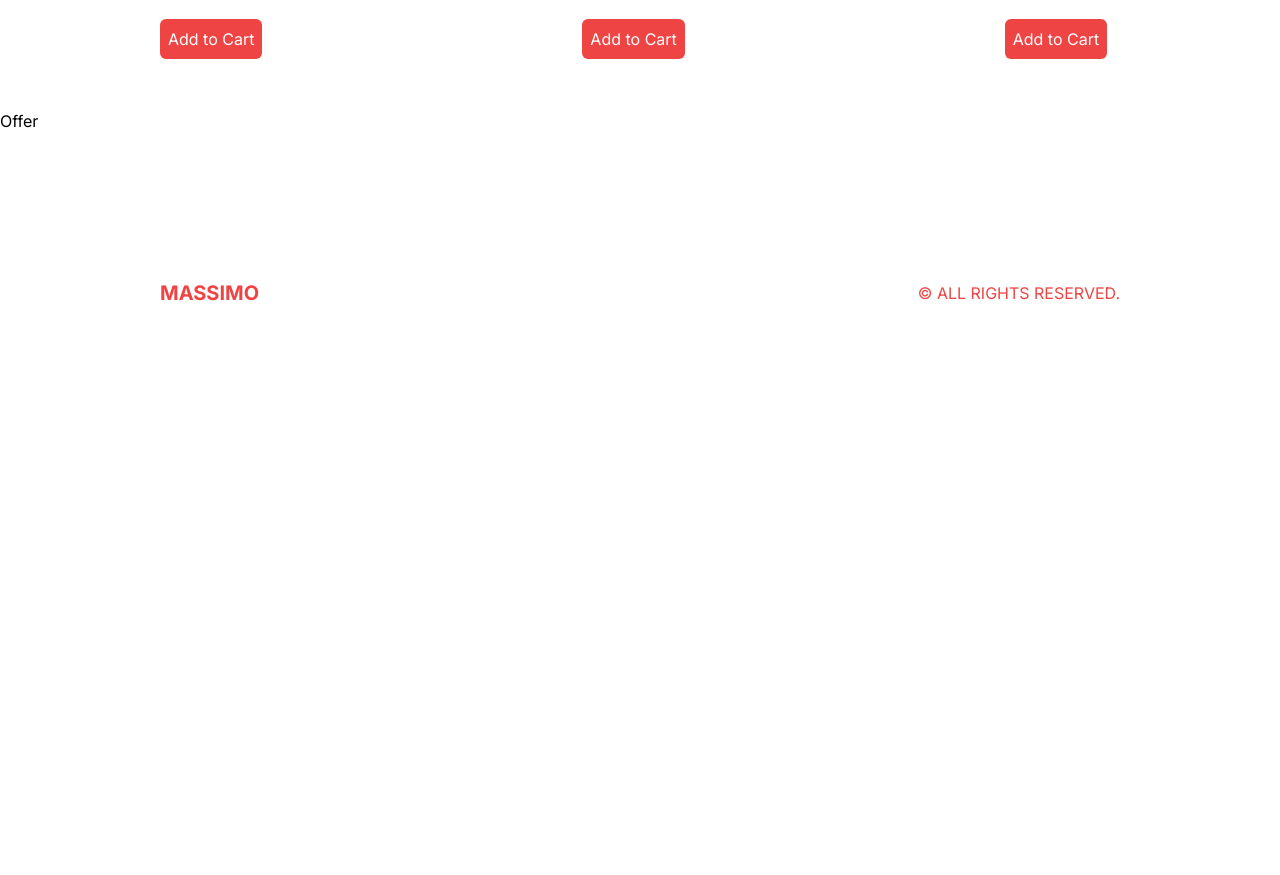
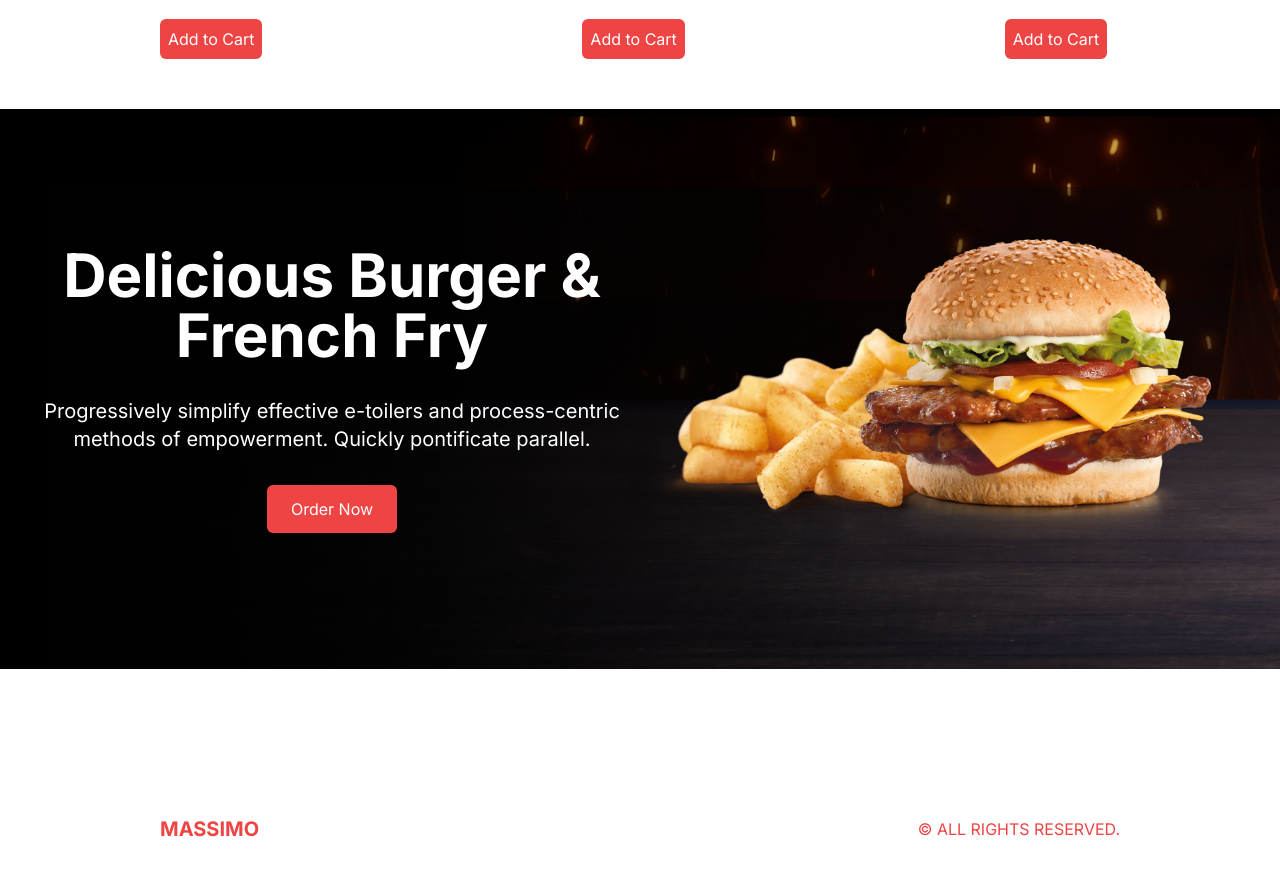
Before and after one commit to echi7/food-delivery, a Next.js app: page / in a window 1280 px wide. Shown: the part 1411-2286 px from the top of the page. Before the commit the page ends 1864 px from the top, so only its background shows below. Built offline with nearby package versions, Linux system fonts and the light colour scheme.

Commit message:
making an offer component

```diff
--- a/src/components/Offer.tsx
+++ b/src/components/Offer.tsx
@@ -1,9 +1,24 @@
 import React from "react";
+import Image from "next/image";
 
 const Offer = () => {
     return (
-        <div>Offer</div>
-    )
-}
+      <div className="bg-black h-screen flex flex-col md:flex-row md:justify-between md:bg-[url('/offerBg.png')] md:h-[70vh]">
+        {/* TEXT CONTAINER */}
+        <div className="flex-1 flex flex-col justify-center items-center text-center gap-8 p-6">
+          <h1 className="text-white text-5xl font-bold xl:text-6xl">Delicious Burger & French Fry</h1>
+          <p className="text-white xl:text-xl">
+            Progressively simplify effective e-toilers and process-centric methods
+            of empowerment. Quickly pontificate parallel.
+          </p>
+          <button className="bg-red-500 text-white rounded-md py-3 px-6">Order Now</button>
+        </div>
+        {/* IMAGE CONTAINER */}
+        <div className="flex-1 w-full relative md:h-full">
+          <Image src="/offerProduct.png" alt="" fill className="object-contain" />
+        </div>
+      </div>
+    );
+  };
 
 export default Offer
```
